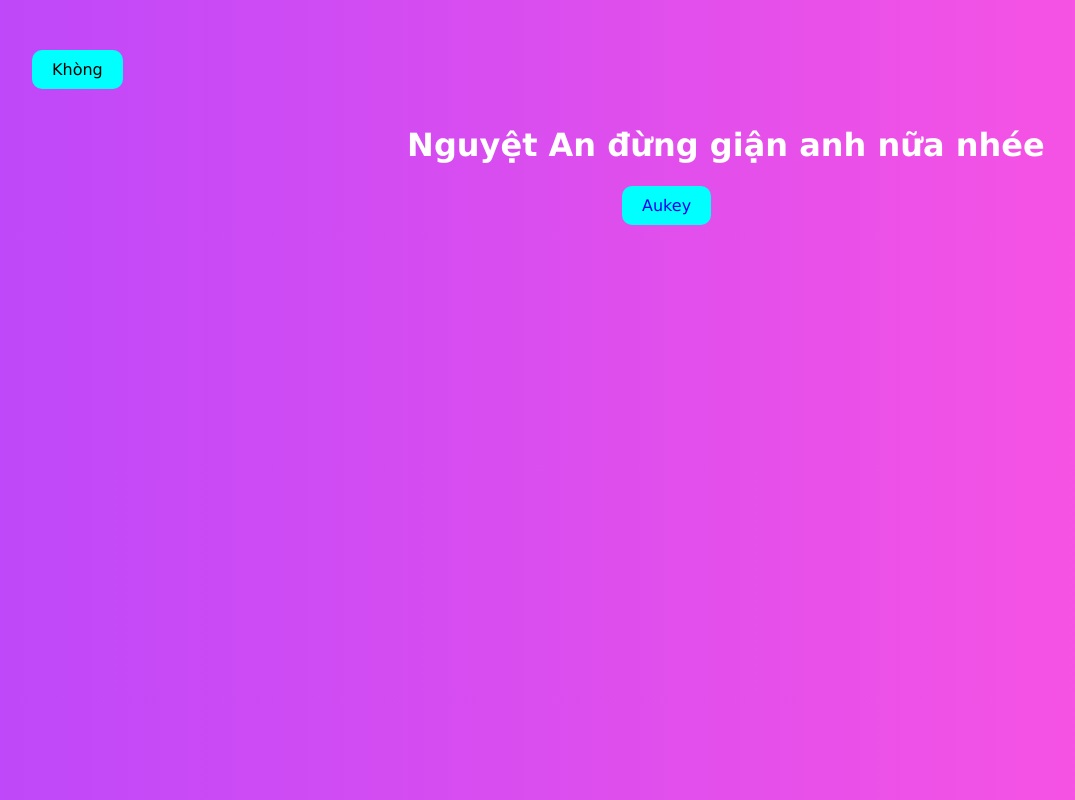
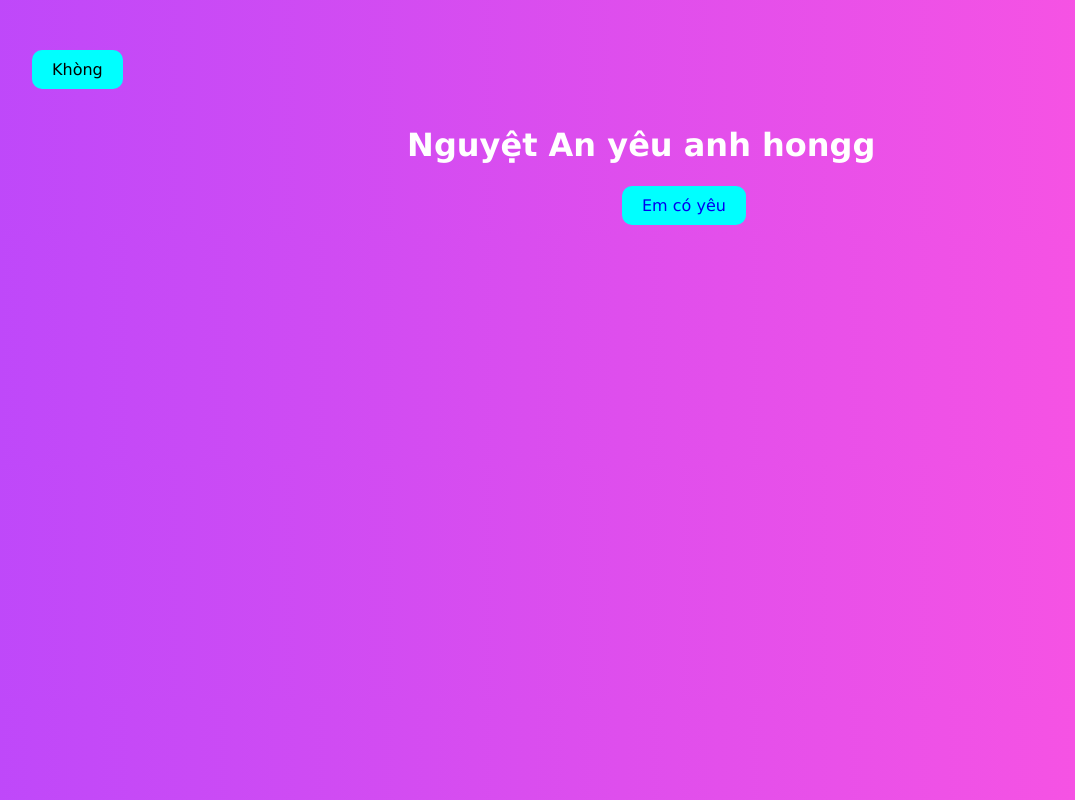
Before and after one commit to NDKhair05/linhtinh.gihub.io, a plain HTML site: page index.html in a window 1280 px wide. Shown: the whole page, without its empty margins (18-1093 px from the left). Drawn offline with Linux system fonts and the light colour scheme.

Commit message:
Update index.html

```diff
--- a/index.html
+++ b/index.html
@@ -11,9 +11,9 @@
 </head>
 <body>
     <header>
-        <h1>Nguyệt An đừng giận anh nữa nhée</h1>
+        <h1>Nguyệt An yêu anh hongg</h1>
     </header>
-    <button class="buttons yes_button "><a href="index2.html">Aukey</a></button>
+    <button class="buttons yes_button "><a href="index2.html">Em có yêu</a></button>
     <button class="buttons" id="mybutton">Khòng</button>
 
     <script>
```
